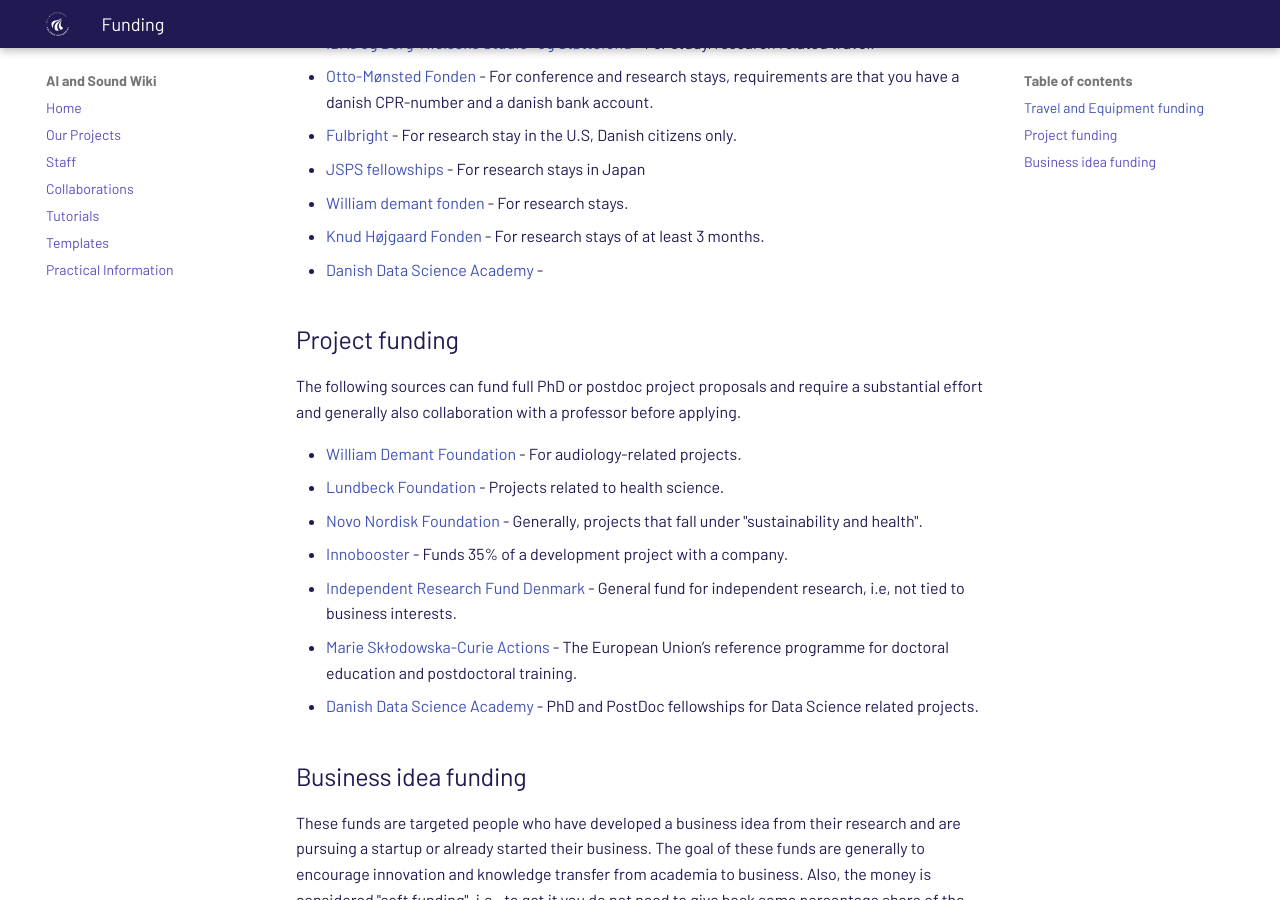
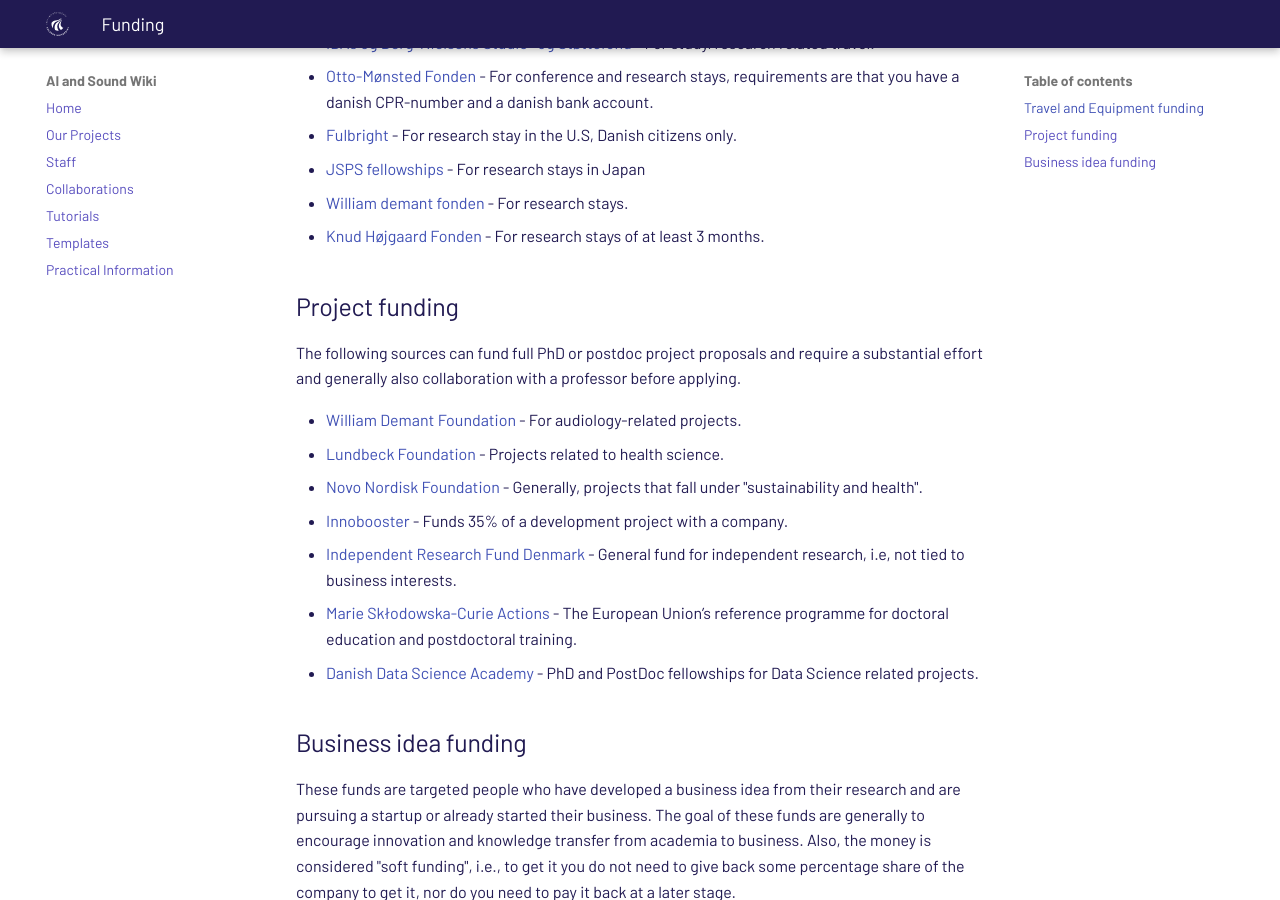
Before and after one commit to HolgerBovbjerg/AIS-wiki, an MkDocs documentation site: the page built from docs/pages/practical_info/funding.md, in a window 1280 px wide and 900 px high, scrolled down 385 px. Built offline with MkDocs 1.6.1 and Material for MkDocs 9.7.7, drawn with Linux system fonts in a browser that asks for light colours.

```diff
--- a/docs/pages/practical_info/funding.md
+++ b/docs/pages/practical_info/funding.md
@@ -11,7 +11,6 @@
 * [JSPS fellowships](https://www.jsps.go.jp/english/e-inv_researchers/) - For research stays in Japan
 * [William demant fonden](https://www.williamdemantfonden.dk/how-to-apply) - For research stays.
 * [Knud Højgaard Fonden](https://www.khf.dk/) - For research stays of at least 3 months.
-* [Danish Data Science Academy](https://ddsa.dk/travelgrants/) -
 
 ## Project funding
 The following sources can fund full PhD or postdoc project proposals and require a substantial effort and generally also collaboration with a professor before applying.
```
